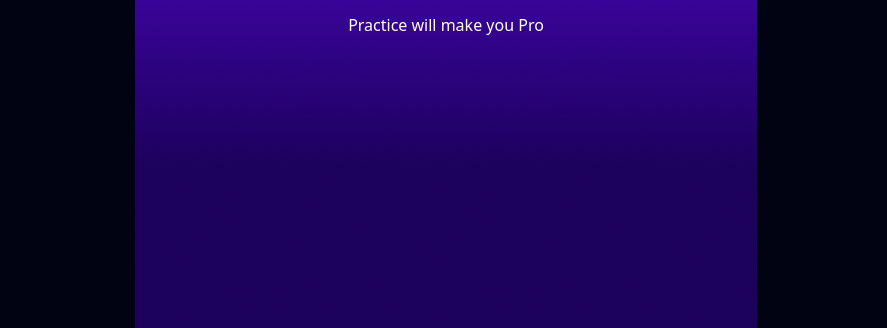
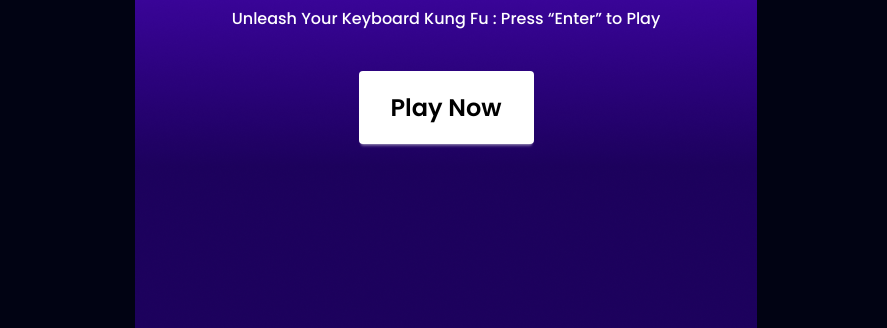
Before and after one commit to Diptesh8/alpha-clash-project-game, a website: page index.html in a window 1280 px wide. Shown: the part 472-800 px from the top of the page, without its empty margins (194-1081 px from the left). Drawn offline with nearby package versions, Linux system fonts and the light colour scheme.

Commit message:
added scripts folder and js file

```diff
--- a/index.html
+++ b/index.html
@@ -13,11 +13,11 @@
 <body class="min-h-screen bg-[#010313] bg-[url('./images/background.png')] bg-no-repeat bg-center">
     <main class=>
         <!-- home  scren part-------- -->
-        <section class="home min-h-screen text-white flex flex-col  items-center justify-center hidden">
+        <section class="home min-h-screen text-white flex flex-col  items-center justify-center ">
             <div class="flex flex-col justify-center items-center gap-10">
                 <h1 class="text-[170px] anton-regular uppercase">Alpha clash </h1>
                 <p class="poppins-medium">Unleash Your Keyboard Kung Fu : Press “Enter” to Play</p>
-                <button class="poppins-semibold btn bg-white text-black">Play Now</button>
+                <button class="poppins-semibold btn bg-white text-black w-[175px] h-[73px] font-semibold text-2xl">Play Now</button>
             </div>
         </section>
         <!-- playground part--------- -->
@@ -85,7 +85,7 @@
 
         </section>
         <!-- score part------------- -->
-        <section class="score">
+        <section class="score hidden">
             <div class="text-white flex flex-col justify-center items-center min-h-screen gap-4">
                 <h1 class="text-8xl"><span class="font-extrabold">Score :</span> <span>14</span></h1>
                 <button class="btn btn-active btn-secondary font-semibold text-2xl bg-white text-black p-0.5 w-[175px] h-[65px]">Play Again</button>
```
Also changed, not shown: scripts/alpha-clash.js (added).
